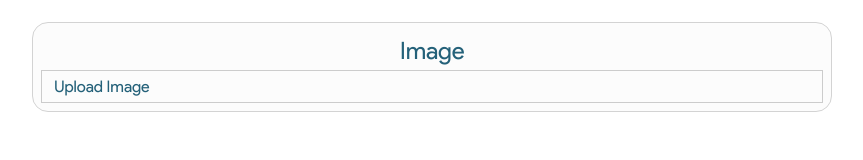
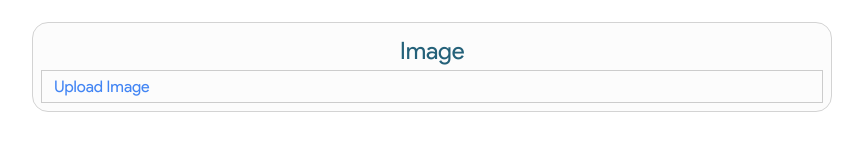
Before and after one commit to SBhattacharya45/resume-builder, a React (Create React App) app: page /form in a window 1280 px wide. Shown: the part 1273-1433 px from the top of the page, without its empty margins (204-1067 px from the left). Built offline with nearby package versions, Linux system fonts and the light colour scheme.

Commit message:
revamped ui

```diff
--- a/src/containers/FormContainer/FormContainer.module.css
+++ b/src/containers/FormContainer/FormContainer.module.css
@@ -123,6 +123,7 @@
     display: inline-block;
     padding: 6px 12px;
     cursor: pointer;
+    color: #4285F4;
 }
 
 @media only screen and (max-width: 600px) {
```
